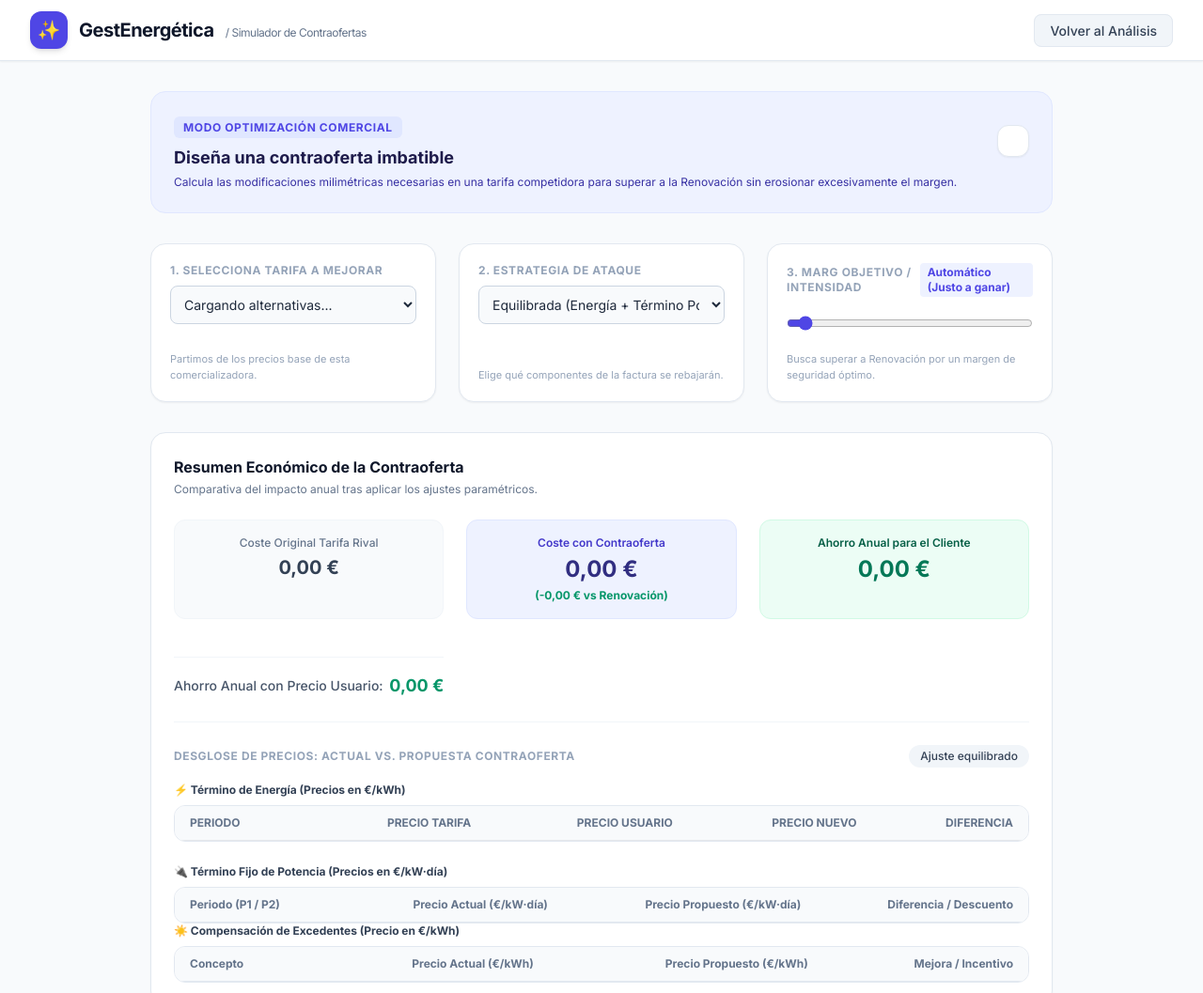
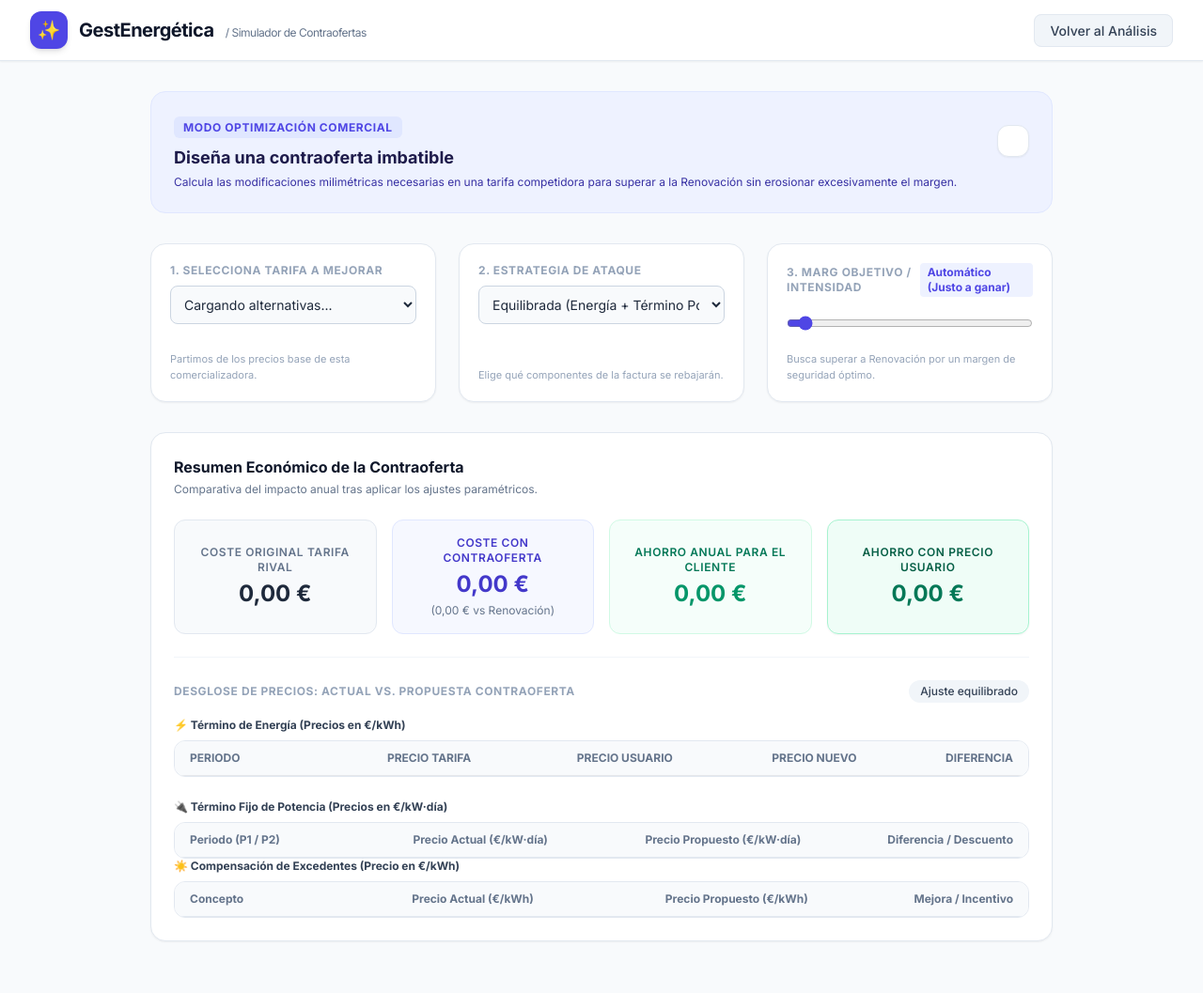
Before and after one commit to ppnacho/GestEnergia, a plain HTML site: page analisis/mejorar.html in a window 1280 px wide. Shown: the top 1057 px of the page at 94% size. After the commit the page ends 1034 px from the top, so only its background shows below. Drawn offline with nearby package versions, Linux system fonts and the light colour scheme; a script that the page names is missing.

Commit message:
Update mejorar.html

```diff
--- a/analisis/mejorar.html
+++ b/analisis/mejorar.html
@@ -93,24 +93,34 @@
                 <p class="text-xs text-slate-500">Comparativa del impacto anual tras aplicar los ajustes paramétricos.</p>
             </div>
 
-            <div class="grid grid-cols-1 md:grid-cols-3 gap-6 text-center">
-                <div class="bg-slate-50 p-4 rounded-xl border border-slate-100">
-                    <span class="text-xs text-slate-500 font-medium block">Coste Original Tarifa Rival</span>
-                    <span id="sim-coste-original" class="text-xl font-bold text-slate-700 mt-1 block">0,00 €</span>
+           <!-- Contenedor principal de las 4 tarjetas en una sola fila (grid de 4 columnas en pantallas medianas/grandes) -->
+            <div class="grid grid-cols-1 sm:grid-cols-2 lg:grid-cols-4 gap-4 mb-6">
+
+            <!-- Tarjeta 1: Coste Original -->
+                <div class="bg-slate-50 border border-slate-200 rounded-xl p-4 text-center flex flex-col justify-center">
+                    <span class="text-xs font-semibold text-slate-500 uppercase tracking-wider mb-1">Coste Original Tarifa Rival</span>
+                    <span id="sim-coste-original" class="text-2xl font-bold text-slate-800">0,00 €</span>
                 </div>
-                <div class="bg-indigo-50 p-4 rounded-xl border border-indigo-100">
-                    <span class="text-xs text-indigo-700 font-semibold block">Coste con Contraoferta</span>
-                    <span id="sim-coste-nuevo" class="text-2xl font-extrabold text-indigo-900 mt-1 block">0,00 €</span>
-                    <span id="sim-diferencia-renovacion" class="text-xs font-bold text-emerald-600 mt-1 block">(-0,00 € vs Renovación)</span>
+
+                <!-- Tarjeta 2: Coste con Contraoferta -->
+                <div class="bg-indigo-50/50 border border-indigo-100 rounded-xl p-4 text-center flex flex-col justify-center">
+                    <span class="text-xs font-semibold text-indigo-700 uppercase tracking-wider mb-1">Coste con Contraoferta</span>
+                    <span id="sim-coste-nuevo" class="text-2xl font-bold text-indigo-700">0,00 €</span>
+                    <span id="sim-diferencia-renovacion" class="text-xs text-slate-500 mt-1">(0,00 € vs Renovación)</span>
                 </div>
-                <div class="bg-emerald-50 p-4 rounded-xl border border-emerald-100">
-                    <span class="text-xs text-emerald-800 font-semibold block">Ahorro Anual para el Cliente</span>
-                    <span id="sim-ahorro-cliente" class="text-2xl font-extrabold text-emerald-700 mt-1 block">0,00 €</span>
+
+                <!-- Tarjeta 3: Ahorro para el Cliente -->
+                <div class="bg-emerald-50/50 border border-emerald-100 rounded-xl p-4 text-center flex flex-col justify-center">
+                    <span class="text-xs font-semibold text-emerald-700 uppercase tracking-wider mb-1">Ahorro Anual para el Cliente</span>
+                    <span id="sim-ahorro-cliente" class="text-2xl font-bold text-emerald-600">0,00 €</span>
                 </div>
-                <div class="mt-4 pt-4 border-t border-slate-100 flex justify-between items-center">
-                    <span class="text-sm font-medium text-slate-600">Ahorro Anual con Precio Usuario:</span>
-                    <span id="sim-ahorro-usuario" class="text-lg font-bold text-emerald-600">0,00 €</span>
+
+                <!-- Tarjeta 4: Ahorro con Precio Usuario (Nueva, integrada en la misma fila) -->
+                <div class="bg-emerald-50/80 border border-emerald-200 rounded-xl p-4 text-center flex flex-col justify-center shadow-sm">
+                    <span class="text-xs font-semibold text-emerald-800 uppercase tracking-wider mb-1">Ahorro con Precio Usuario</span>
+                    <span id="sim-ahorro-usuario" class="text-2xl font-bold text-emerald-700">0,00 €</span>
                 </div>
+
             </div>
 
             <!-- Desglose Detallado de Precios Unitarios (El núcleo de la contraoferta) -->
```
